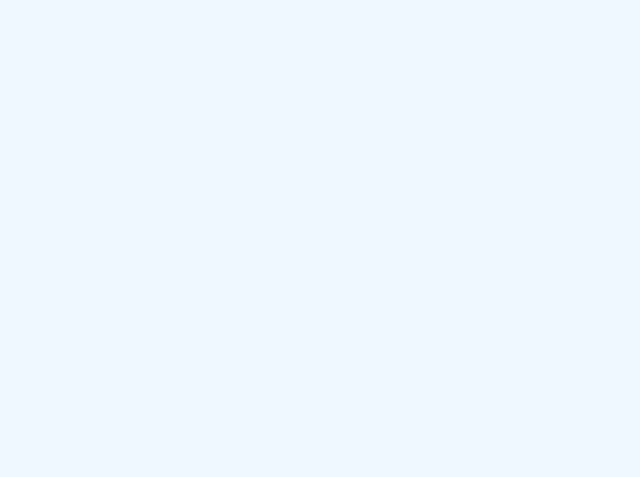
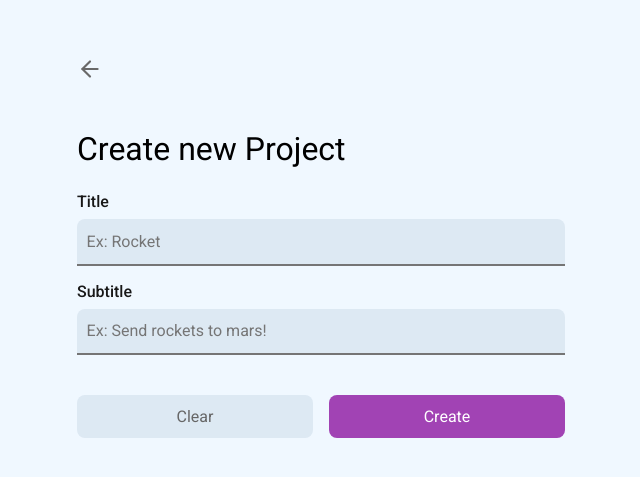
Before and after one commit to iamtheluiz/gantt-organon, a React (Create React App) app: page /create in a window 1280 px wide. Shown: the part 153-630 px from the top of the page, without its empty margins (319-959 px from the left). Built offline with nearby package versions, Linux system fonts and the light colour scheme.

Commit message:
feat: add Create page design

```diff
--- a/src/pages/Create.tsx
+++ b/src/pages/Create.tsx
@@ -1,6 +1,45 @@
+import { FormEvent } from 'react';
+import { FiArrowLeft } from 'react-icons/fi';
+import { Link, useHistory } from 'react-router-dom';
+
+import '../styles/pages/Create.css';
+
 function Create() {
+  const history = useHistory();
+
+  function handleFormSubmit(event: FormEvent) {
+    event.preventDefault();
+
+    history.push('/project/1');
+  }
+
   return (
-    <section id="create" />
+    <div className="background">
+      <section id="create" className="container">
+        <header>
+          <Link to="/">
+            <FiArrowLeft size={26} color="#696969" />
+          </Link>
+        </header>
+        <form onSubmit={handleFormSubmit}>
+          <div className="content">
+            <h1>Create new Project</h1>
+            <div className="input-field">
+              <label htmlFor="title">Title</label>
+              <input type="text" id="title" placeholder="Ex: Rocket" />
+            </div>
+            <div className="input-field">
+              <label htmlFor="title">Subtitle</label>
+              <input type="text" id="title" placeholder="Ex: Send rockets to mars!" />
+            </div>
+          </div>
+          <footer>
+            <button type="reset" style={{ backgroundColor: '#dde9f3', color: '#666' }}>Clear</button>
+            <button type="submit">Create</button>
+          </footer>
+        </form>
+      </section>
+    </div>
   );
 }
 
--- a/src/pages/Home.tsx
+++ b/src/pages/Home.tsx
@@ -13,7 +13,7 @@ function Home() {
   }
 
   return (
-    <section id="home">
+    <section id="home" className="container">
       <header>
         <h1>Gantt Organon</h1>
         <span>Project Schedule in WEB</span>
--- a/src/styles/global.css
+++ b/src/styles/global.css
@@ -51,3 +51,14 @@ a {
   color: inherit;
   text-decoration: none;
 }
+
+section.container {
+  display: 'flex';
+  justify-content: 'center';
+  flex-direction: 'column';
+  align-items: 'center';
+
+  width: 100%;
+  max-width: 520px;
+  padding: 16px;
+}
--- /dev/null
+++ b/src/styles/pages/Create.css
@@ -0,0 +1,96 @@
+@keyframes fade {
+  from {opacity: 0;}
+  to {opacity: 1;}
+}
+
+div.background {
+  position: absolute;
+  display: flex;
+  justify-content: center;
+  align-items: center;
+
+  width: 100%;
+  height: 100%;
+  min-height: 100vh;
+  animation: fade 0.2s infinite;
+  animation-iteration-count: 1;
+}
+
+section#create {
+  padding: 0px;
+  border-radius: 8px;
+}
+
+section#create header {
+  display: flex;
+  align-items: center;
+  padding: 16px 16px;
+  border-radius: 8px 8px 0px 0px;
+}
+
+section#create header a {
+  display: flex;
+  justify-content: center;
+  align-items: center;
+}
+
+section#create header a svg {
+  transition: all 0.2s;
+}
+
+section#create header a:hover svg {
+  color: #a143b4 !important;
+  transform: scale(1.2);
+}
+
+section#create div.content {
+  padding: 16px 16px;
+}
+
+section#create div.content h1 {
+  font-weight: 400;
+  font-size: 2rem;
+  padding: 16px 0px;
+}
+
+section#create div.input-field {
+  display: flex;
+  flex-direction: column;
+  padding: 8px 0px;
+}
+
+section#create div.input-field label {
+  padding-bottom: 8px;
+  font-size: 1rem;
+  font-weight: 500;
+  color: #181818;
+}
+
+section#create div.input-field input {
+  border-bottom: 2px solid #757575;
+  border-radius: 8px 8px 0px 0px;
+  font-size: 1rem;
+  padding: 0.8rem 0.6rem;
+  background-color: #dde9f3;
+}
+
+section#create footer {
+  padding: 16px 16px;
+  display: grid;
+  grid-template-columns: 1fr 1fr;
+  gap: 16px;
+}
+
+section#create button {
+  width: 100%;
+  padding: 12px;
+  border-radius: 8px;
+  background-color: #a143b4;
+  color: white;
+  font-size: 1rem;
+  transition: all 0.2s;
+}
+
+section#create button:hover {
+  filter: brightness(0.8);
+}
--- a/src/styles/pages/Home.css
+++ b/src/styles/pages/Home.css
@@ -1,13 +1,3 @@
-section#home {
-  display: 'flex';
-  justify-content: 'center';
-  flex-direction: 'column';
-  align-items: 'center';
-
-  width: 100%;
-  max-width: 520px;
-  padding: 16px;
-}
 section#home > header {
   display: flex;
   justify-content: center;
```
Also changed, not shown: .eslintrc.js.
